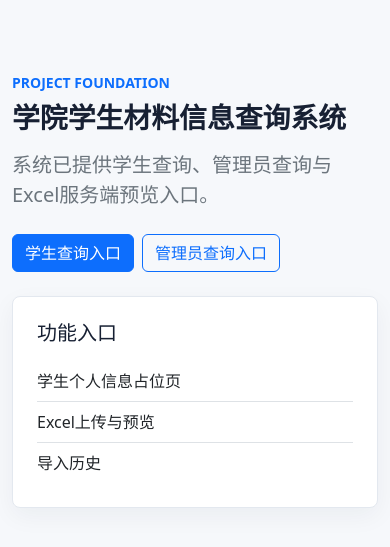
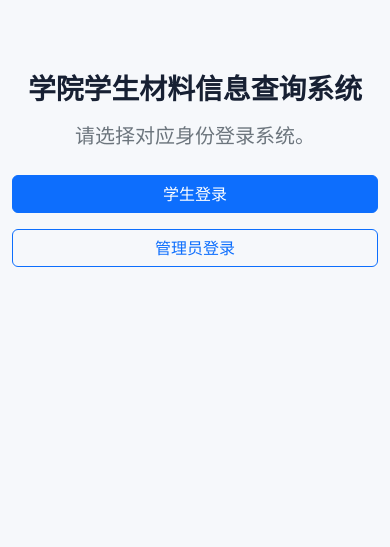
Before and after one commit to ICEXUAN-2707/party-building-archive-system, a Django app: page / in a window 390 px wide. Shown: the part 57-604 px from the top of the page. Run offline with Django 5.2, Linux system fonts and the light colour scheme.

Commit message:
fix(ui): simplify responsive home login choices

```diff
--- a/templates/base.html
+++ b/templates/base.html
@@ -12,7 +12,8 @@
   <nav class="navbar navbar-expand-lg bg-white border-bottom">
     <div class="container">
       <a class="navbar-brand fw-semibold" href="{% url 'home' %}">学生材料查询系统</a>
-      <button class="navbar-toggler" type="button" data-bs-toggle="collapse" data-bs-target="#mainNav">
+      <button class="navbar-toggler" type="button" data-bs-toggle="collapse" data-bs-target="#mainNav"
+              aria-controls="mainNav" aria-expanded="false" aria-label="展开或收起导航">
         <span class="navbar-toggler-icon"></span>
       </button>
       <div class="collapse navbar-collapse" id="mainNav">
--- a/templates/pages/home.html
+++ b/templates/pages/home.html
@@ -3,25 +3,14 @@
 {% block title %}首页 - 学院学生材料信息查询系统{% endblock %}
 
 {% block content %}
-<section class="py-4">
-  <div class="row align-items-center g-4">
-    <div class="col-lg-7">
-      <p class="text-uppercase text-primary fw-semibold small mb-2">Project foundation</p>
+<section class="py-4 py-md-5">
+  <div class="row justify-content-center">
+    <div class="col-12 col-lg-9 col-xl-8 text-center">
       <h1 class="display-6 fw-semibold mb-3">学院学生材料信息查询系统</h1>
-      <p class="lead text-secondary mb-4">系统已提供学生查询、管理员查询与Excel服务端预览入口。</p>
-      <div class="d-flex flex-wrap gap-2">
-        <a class="btn btn-primary" href="{% url 'accounts:student_login' %}">学生查询入口</a>
-        <a class="btn btn-outline-primary" href="{% url 'students:admin_student_list' %}">管理员查询入口</a>
-      </div>
-    </div>
-    <div class="col-lg-5">
-      <div class="surface p-4">
-        <h2 class="h5 mb-3">功能入口</h2>
-        <div class="list-group list-group-flush">
-          <a class="list-group-item px-0" href="{% url 'students:student_profile' %}">学生个人信息占位页</a>
-          <a class="list-group-item px-0" href="{% url 'imports:upload' %}">Excel上传与预览</a>
-          <a class="list-group-item px-0" href="{% url 'imports:history' %}">导入历史</a>
-        </div>
+      <p class="lead text-secondary mb-4">请选择对应身份登录系统。</p>
+      <div class="d-grid gap-3 d-sm-flex justify-content-sm-center">
+        <a class="btn btn-primary px-4" href="{% url 'accounts:student_login' %}">学生登录</a>
+        <a class="btn btn-outline-primary px-4" href="{% url 'accounts:admin_login' %}">管理员登录</a>
       </div>
     </div>
   </div>
```
Also changed, not shown: tests/test_foundation.py (+19 -0 lines).
